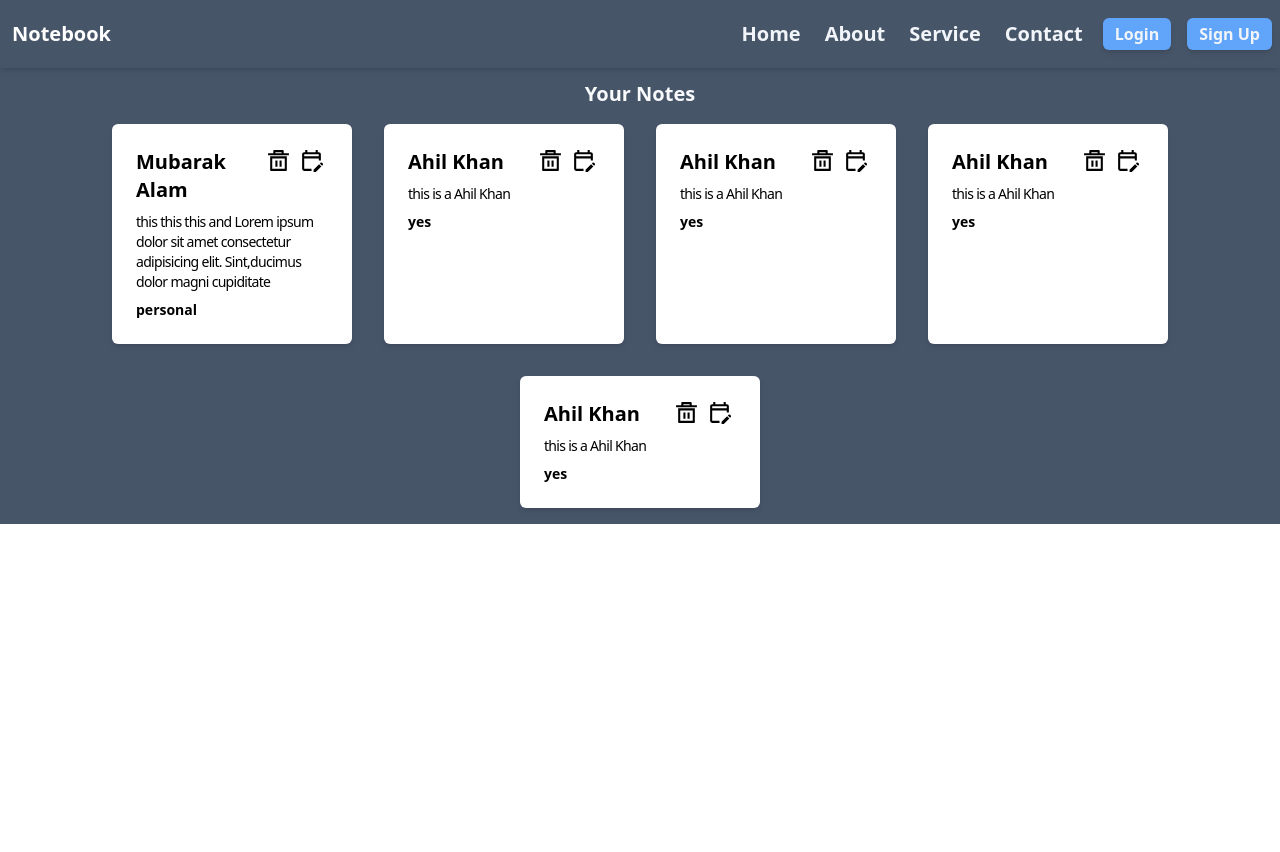
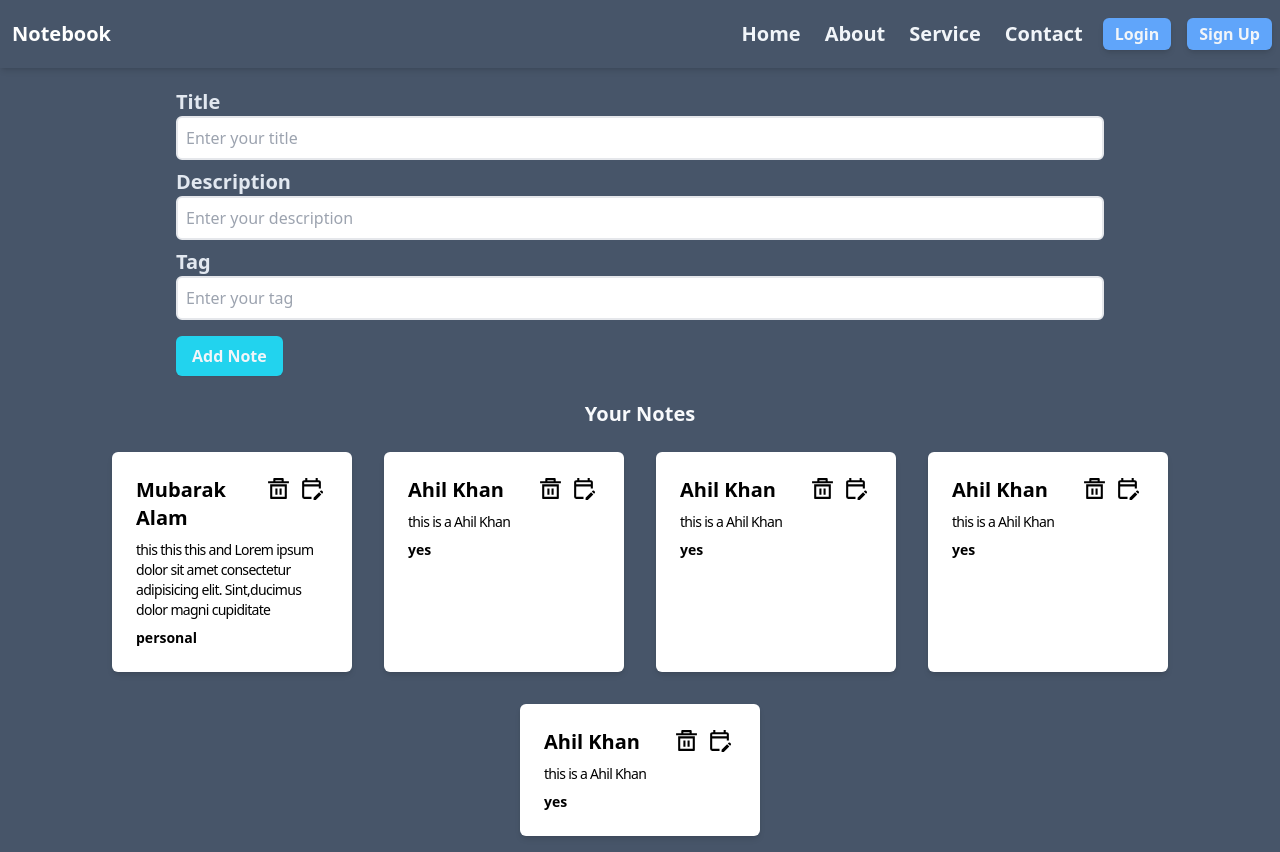
Before and after one commit to ahmadrazanawab/notebooks, a React (Vite) app: page / in a window 1280 px wide. Before the commit the page ends 800 px from the top, so only its background shows below. Built offline with nearby package versions, Linux system fonts and the light colour scheme.

Commit message:
addNote style is done

```diff
--- a/src/component/AddNote.jsx
+++ b/src/component/AddNote.jsx
@@ -0,0 +1,25 @@
+import React from 'react'
+
+const AddNote = () => {
+  return (
+    <div className="bg-slate-600">
+              <form action="">
+                  <div className="flex flex-col md:mx-44 mx-6 my-2">
+                        <label htmlFor="title" className="text-xl font-bold text-slate-200">Title </label>
+                        <input type="text" className="bg-white py-2 px-2 rounded-md outline-none border-2 border-solid boder-slate-300" name="title" id="title" placeholder='Enter your title'/>
+                  </div>
+                  <div className="flex flex-col md:mx-44 mx-6 my-2">
+                        <label htmlFor="description" className="text-xl font-bold text-slate-200"> Description</label>
+                        <input type="text" className="bg-white py-2 px-2 rounded-md outline-none border-2 border-solid boder-slate-300" name="description" id="description" placeholder='Enter your description'/>
+                  </div>
+                  <div className="flex flex-col md:mx-44 mx-6 my-2">
+                        <label htmlFor="tag" className="text-xl font-bold text-slate-200">Tag</label>
+                        <input type="text" className="bg-white py-2 px-2 rounded-md outline-none border-2 border-solid boder-slate-300" name="tag" id="tag" placeholder='Enter your tag'/>
+                  </div>
+                  <div className="md:mx-44 mx-6 py-2 my-2"><button type="submit" className="btn bg-cyan-400 font-bold text-slate-100 rounded-md shadow-sm hover:scale-95 px-4 py-2 cursor-pointer ">Add Note</button></div>
+              </form>
+    </div>
+  )
+}
+
+export default AddNote
--- a/src/component/Notes.jsx
+++ b/src/component/Notes.jsx
@@ -1,6 +1,7 @@
 import React, { useContext, useEffect } from 'react'
 import NoteContext from '../context/NotesContext'
 import NotesItem from './NotesItem'
+import AddNote from './AddNote';
 
 const Notes = () => {
 
@@ -9,9 +10,10 @@ const Notes = () => {
 
 
   return (
-      <div>
-          <div className='flex justify-center  bg-slate-600 pt-20 text-slate-50 text-xl font-bold'><h2>Your Notes</h2></div>
-          <div className="flex justify-center flex-wrap  bg-slate-600">
+      <div className='pt-20 bg-slate-600'>
+          <AddNote/>
+          <div className='flex justify-center   py-2 text-slate-50 text-xl font-bold'><h2>Your Notes</h2></div>
+          <div className="flex justify-center flex-wrap">
               {
                   notes.map((note) => {
                       return  <div key={note._id} className="shadow-md  rounded-md cursor-pointer  mx-4 my-4 md:w-60 w-48   p-4 bg-white">
```
